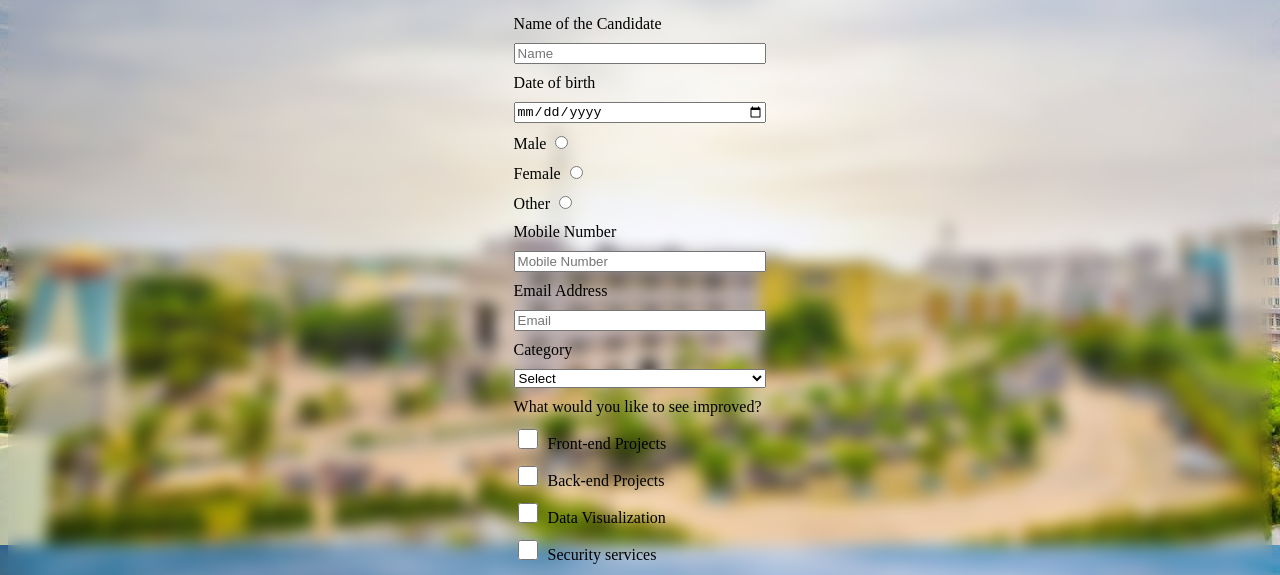
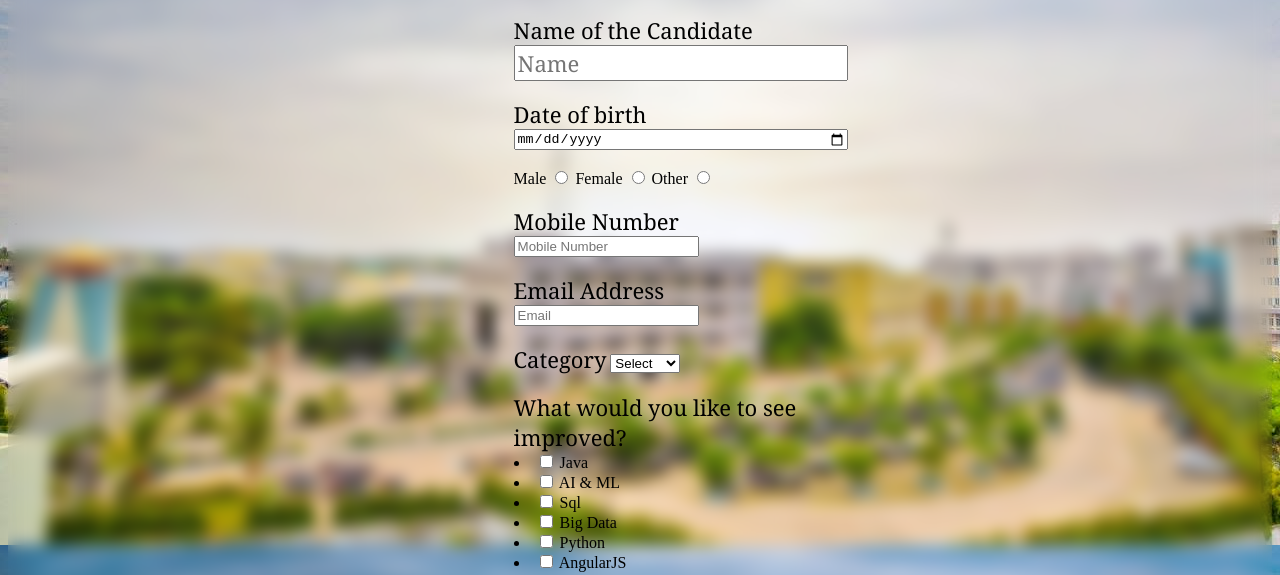
Before and after one commit to madhurima-ms/FCC-Survey-Page, a plain HTML site: page index.html in a window 1280 px wide. Shown: the part 182-757 px from the top of the page. Drawn offline with Linux system fonts and the light colour scheme; a web font is replaced by a local one.

Commit message:
survey page completed

```diff
--- a/index.html
+++ b/index.html
@@ -3,6 +3,7 @@
   <head>
     <title>survey form</title>
     <link href="survey.css" type="text/css" rel="stylesheet">
+    <link rel="stylesheet" href="https://fonts.googleapis.com/css?family=Sofia">
   </head>
   <body>
 
@@ -18,56 +19,64 @@
     <div class="form-style">
 
       <label id="name-label" class="space" for="name">Name of the Candidate</label>
-      <input type="text" name="fname" id="name"  placeholder="Name" >
-      <label> Date of birth</label>
-      <input type="date" name="dob">
+      <input class="space" type="text" name="fname" id="name"  placeholder="Name" ><br>
+      <label class="space" > Date of birth</label>
+      <input type="date" name="dob"><br>
       <label for="male">Male
-      <input type="radio" name="male" id="male"></label>
+      <input type="radio" name="male" id="male">
       <label for="female">Female
-      <input type="radio" name="female" id="female"></label>
-      <label for="other">Other
-      <input type="radio" name="other" id="other"></label>
-      <label  id="number-label" for="mnumber">Mobile Number</label>
-      <input type="number" id="number" maxlength="10" minlength="0" required="true" placeholder="Mobile Number">
-      <label id="email-label" for="email">Email Address </label>
-      <input type="email" id="email" placeholder="Email " name="email">
-      <label>Category</label>
+      <input type="radio" name="female" id="female">
+      <label  for="other">Other
+      <input type="radio" name="other" id="other"><br><br>
+      <label class="space" id="number-label" for="mnumber">Mobile Number</label>
+      <input type="number" id="number" maxlength="10" minlength="0" required="true" placeholder="Mobile Number"><br><br>
+      <label class="space" id="email-label" for="email">Email Address </label>
+      <input type="email" id="email" placeholder="Email " name="email"><br><br>
+      <label class="space">Category</label>
       <select id="dropdown" name="role" required>
         <option disabled selected value>Select</option>
         <option value="student">General</option>
-        <option value="job">SC</option>
-        <option value="learner">ST</option>
-        <option value="preferNo">OBC</option>
-        <option value="other">PH</option>
-      </select>
+        <option value="sc">SC</option>
+        <option value="st">ST</option>
+        <option value="obc">OBC</option>
 
-      <label>What would you like to see improved?</label>
-      <label>
-        <input name="prefer" value="front-end-projects"  type="checkbox" class="input-checkbox"/>Front-end Projects
-      </label>
-      <label>
-        <input name="prefer" value="back-end-projects" type="checkbox"class="input-checkbox"/>Back-end Projects
-      </label >
-      <label>
-        <input name="prefer"  value="data-visualization" type="checkbox" class="input-checkbox" />Data Visualization
-      </label>
-      <label>
-        <input name="prefer"  value="challenges"type="checkbox" class="input-checkbox"/>Security services
-      </label >
-      <label>
-        <input name="prefer" value="content" type="checkbox" class="input-checkbox" />Content-Designer
-      </label >
-      <label>
-        <input name="prefer" value="videos" type="checkbox" class="input-checkbox" >Animation-Designer
-      </label>
+      </select> <br><br>
 
-      <label>Communication Address</label>
-      <textarea class="page" id="comments" name="comment" placeholder="Enter your address here..."  ></textarea>
+      <label class="space" >What would you like to see improved?</label>
+      <label><br>
 
-      <label>Pincode</label>
-      <input type="number" minlength="0" maxlength="6"  placeholder="Enter your pincode">
+        <li>
+          <input id="java" type="checkbox" value="java" />
+          <label for="java">Java</label>
+        </li>
+       <li>
+        <input id="ai" type="checkbox" value="ai" />
+        <label for="ai">AI & ML</label>
+       </li>
+       <li>
+        <input id="sql" type="checkbox" value="sql" />
+        <label for="sql">Sql</label>
+       </li>
+      <li>
+        <input id="bigdata" type="checkbox" value="bigdata" />
+        <label for="bigdata">Big Data </label>
+    </li>
+     <li>
+      <input id="Python" type="checkbox" value="Python" />
+      <label for="Python">Python</label>
+     </li>
+    <li>
+      <input id="angularjs" type="checkbox" value="angularjs" />
+      <label for="angularjs">AngularJS</label>
+    </li><br>
 
-      <button type="submit" class="submit-button" id="submit" >Submit</button>
+    <label class="space">Communication Address</label><br>
+    <textarea class="page" id="comments" name="comment" placeholder="Enter your address here..."  ></textarea><br><br>
+
+    <label class="space"> Pincode</label><br>
+      <input type="number" minlength="0" maxlength="6"  placeholder="Enter your pincode"><br><br>
+
+    <button type="submit" class="submit-button" id="submit" >Submit</button>
 
     </div>
   </form>
--- a/survey.css
+++ b/survey.css
@@ -31,12 +31,15 @@ body{
   background: rgb(68, 104, 128);
   margin: 0 auto;
   width: 40%;
+  font-size: 20px;
+  font-family: Cambria, Cochin, Georgia, Times, 'Times New Roman', serif;
 }
 .input-checkbox {
   display: inline-block;
   margin-right: 0.625rem;
   min-height: 1.25rem;
   min-width: 1.25rem;
+  vertical-align: middle;
 }
 
 .form-style{
@@ -44,9 +47,11 @@ body{
   width: 20%;
   margin: 0 auto;
   display: grid;
-  grid-gap: 10px;
   border-width: 1px;
 }
 .space{
-display: grid;
+font-size: 22px;
+font-style: bold;
+font-family: Cambria, Cochin, Georgia, Times, 'Times New Roman', serif;
+
 }
```
